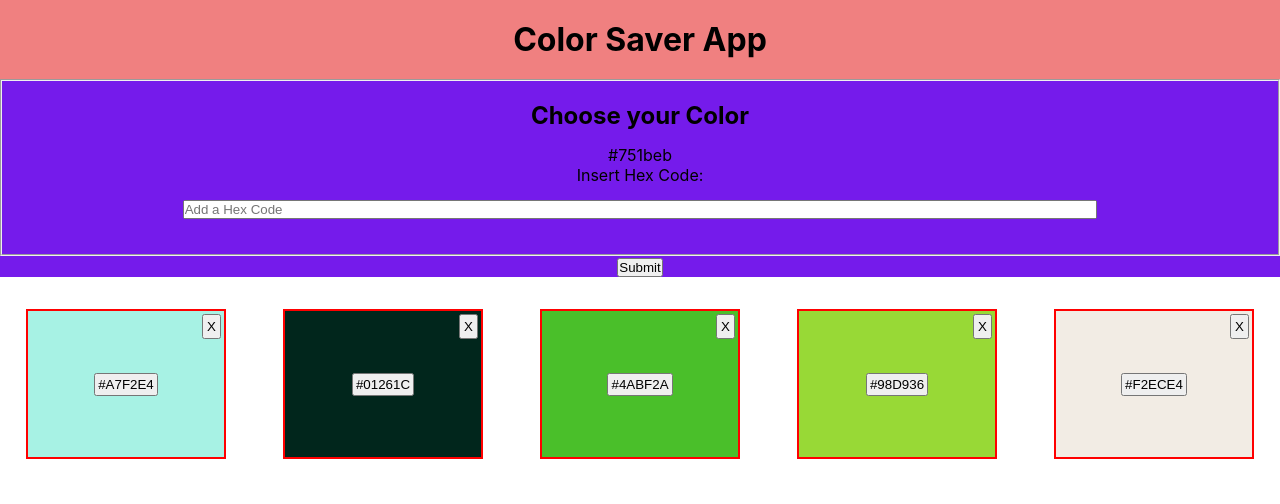
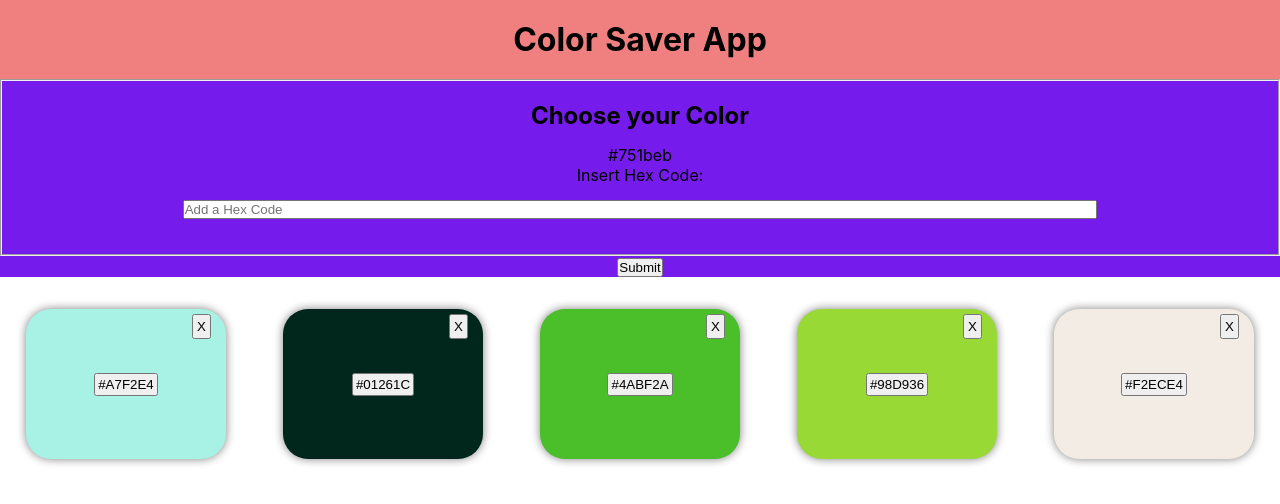
Before and after one commit to pmarx92/color-saver-app, a React (Create React App) app: page / in a window 1280 px wide. Shown: the top 504 px of the page. Built offline with nearby package versions, Linux system fonts and the light colour scheme.

Commit message:
changed the card styling

```diff
--- a/src/components/card/Card.css
+++ b/src/components/card/Card.css
@@ -4,9 +4,8 @@
   flex-wrap: wrap;
   justify-content: center;
   gap: 5px;
+  margin: 2rem auto;
 
-  margin: 2rem auto;
-  background-color: red;
 }
 .card-content {
   display: flex;
@@ -14,7 +13,8 @@
   justify-content: center;
   width: 200px;
   height: 150px;
-  border: 2px solid red;
+  border-radius: 25px;
+  box-shadow: 0 0 10px grey;
 }
 .card-color {
   padding: 2px 17px;
@@ -26,7 +26,7 @@
 .card-position--absolute {
   position: absolute;
   top: 5px;
-  right: 5px;
+  right: 15px;
 }
 .card-content-submitBtn {
   padding: 2px;
```
